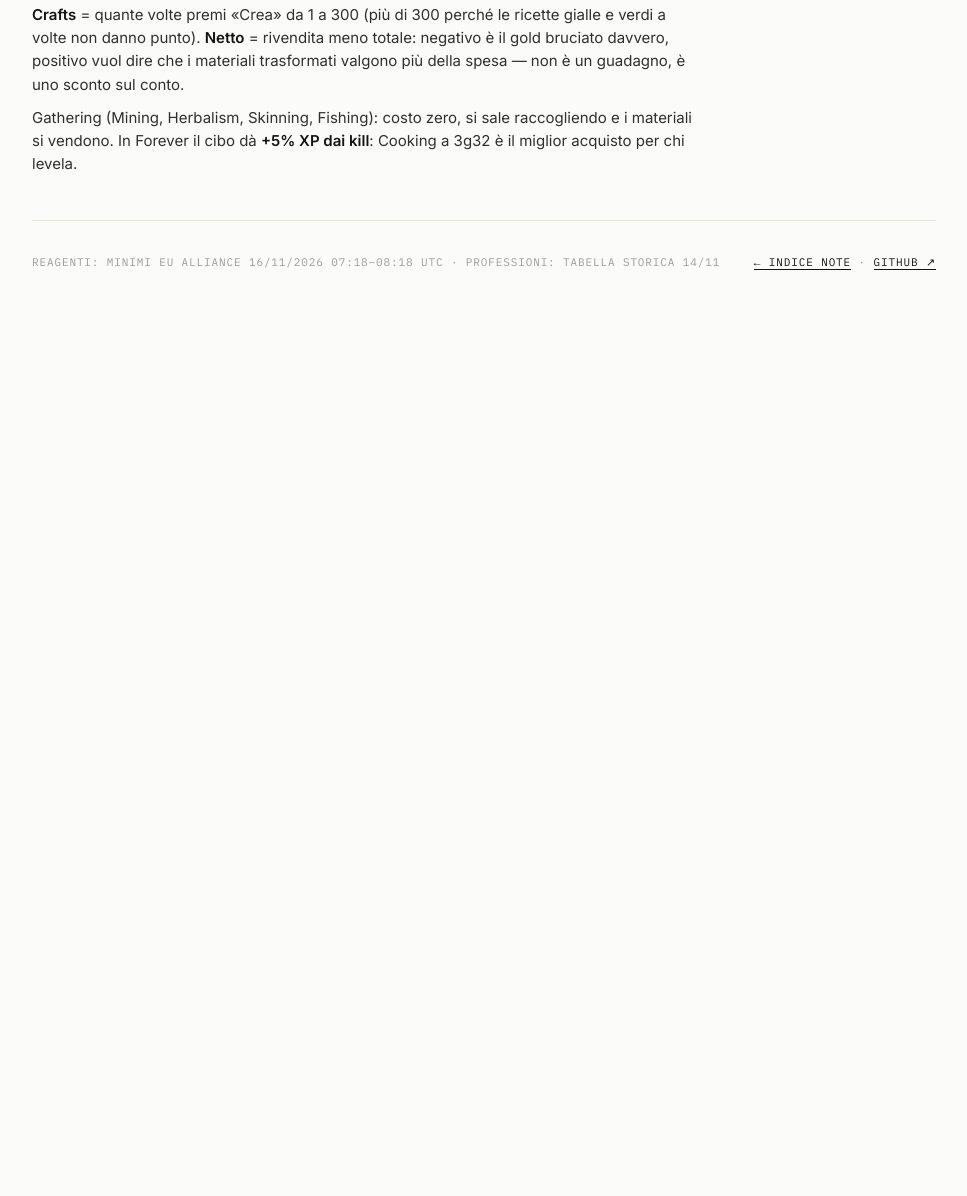
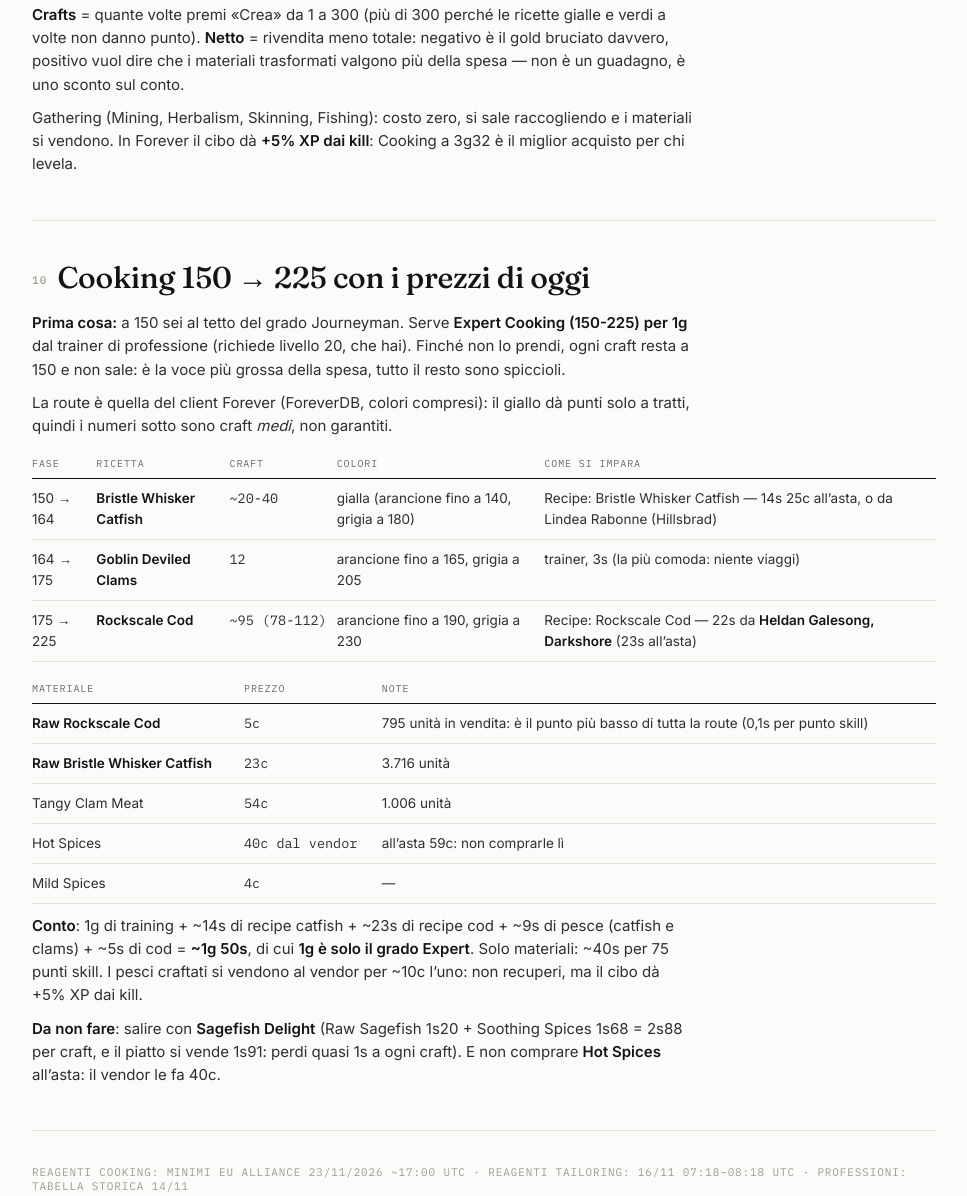
Before and after one commit to devbewill/html-notes, a plain HTML site: page notes/wow-forever-tailoring/index.html in a window 1280 px wide. Shown: the part 5431-6627 px from the top of the page, without its empty margins (156-1123 px from the left). Before the commit the page ends 5760 px from the top, so only its background shows below. Drawn offline with Linux system fonts and the light colour scheme.

Commit message:
tailoring/cooking: piano Cooking 150-225 con prezzi asta 23/11 (catfish, clams, Rockscale Cod)

```diff
--- a/notes/wow-forever-tailoring/index.html
+++ b/notes/wow-forever-tailoring/index.html
@@ -263,8 +263,38 @@ footer a{color:var(--ink);text-decoration:none;border-bottom:1px solid var(--ink
   <p>Gathering (Mining, Herbalism, Skinning, Fishing): costo zero, si sale raccogliendo e i materiali si vendono. In Forever il cibo dà <strong>+5% XP dai kill</strong>: Cooking a 3g32 è il miglior acquisto per chi levela.</p>
 </section>
 
+<section id="cooking">
+  <h2><span>10</span>Cooking 150 → 225 con i prezzi di oggi</h2>
+  <p><strong>Prima cosa:</strong> a 150 sei al tetto del grado Journeyman. Serve <strong>Expert Cooking (150-225) per 1g</strong> dal trainer di professione (richiede livello 20, che hai). Finché non lo prendi, ogni craft resta a 150 e non sale: è la voce più grossa della spesa, tutto il resto sono spiccioli.</p>
+  <p>La route è quella del client Forever (ForeverDB, colori compresi): il giallo dà punti solo a tratti, quindi i numeri sotto sono craft <em>medi</em>, non garantiti.</p>
+  <div class="scroll">
+  <table>
+    <thead><tr><th>Fase</th><th>Ricetta</th><th class="num">Craft</th><th>Colori</th><th>Come si impara</th></tr></thead>
+    <tbody>
+      <tr><td>150 → 164</td><td><strong>Bristle Whisker Catfish</strong></td><td class="num">~20-40</td><td>gialla (arancione fino a 140, grigia a 180)</td><td>Recipe: Bristle Whisker Catfish — 14s 25c all’asta, o da Lindea Rabonne (Hillsbrad)</td></tr>
+      <tr><td>164 → 175</td><td><strong>Goblin Deviled Clams</strong></td><td class="num">12</td><td>arancione fino a 165, grigia a 205</td><td>trainer, 3s (la più comoda: niente viaggi)</td></tr>
+      <tr><td>175 → 225</td><td><strong>Rockscale Cod</strong></td><td class="num">~95 (78-112)</td><td>arancione fino a 190, grigia a 230</td><td>Recipe: Rockscale Cod — 22s da <strong>Heldan Galesong, Darkshore</strong> (23s all’asta)</td></tr>
+    </tbody>
+  </table>
+  </div>
+  <div class="scroll">
+  <table>
+    <thead><tr><th>Materiale</th><th class="num">Prezzo</th><th>Note</th></tr></thead>
+    <tbody>
+      <tr><td><strong>Raw Rockscale Cod</strong></td><td class="num">5c</td><td>795 unità in vendita: è il punto più basso di tutta la route (0,1s per punto skill)</td></tr>
+      <tr><td><strong>Raw Bristle Whisker Catfish</strong></td><td class="num">23c</td><td>3.716 unità</td></tr>
+      <tr><td>Tangy Clam Meat</td><td class="num">54c</td><td>1.006 unità</td></tr>
+      <tr><td>Hot Spices</td><td class="num">40c dal vendor</td><td>all’asta 59c: non comprarle lì</td></tr>
+      <tr><td>Mild Spices</td><td class="num">4c</td><td>—</td></tr>
+    </tbody>
+  </table>
+  </div>
+  <p><strong>Conto</strong>: 1g di training + ~14s di recipe catfish + ~23s di recipe cod + ~9s di pesce (catfish e clams) + ~5s di cod = <strong>~1g 50s</strong>, di cui <strong>1g è solo il grado Expert</strong>. Solo materiali: ~40s per 75 punti skill. I pesci craftati si vendono al vendor per ~10c l’uno: non recuperi, ma il cibo dà +5% XP dai kill.</p>
+  <p><strong>Da non fare</strong>: salire con <strong>Sagefish Delight</strong> (Raw Sagefish 1s20 + Soothing Spices 1s68 = 2s88 per craft, e il piatto si vende 1s91: perdi quasi 1s a ogni craft). E non comprare <strong>Hot Spices</strong> all’asta: il vendor le fa 40c.</p>
+</section>
+
 <footer>
-  <span>Reagenti: minimi EU Alliance 16/11/2026 07:18–08:18 UTC · professioni: tabella storica 14/11</span>
+  <span>Reagenti Cooking: minimi EU Alliance 23/11/2026 ~17:00 UTC · reagenti Tailoring: 16/11 07:18–08:18 UTC · professioni: tabella storica 14/11</span>
   <span><a href="../../">← indice note</a> · <a href="https://github.com/devbewill/html-notes">GitHub ↗</a></span>
 </footer>
 
```
